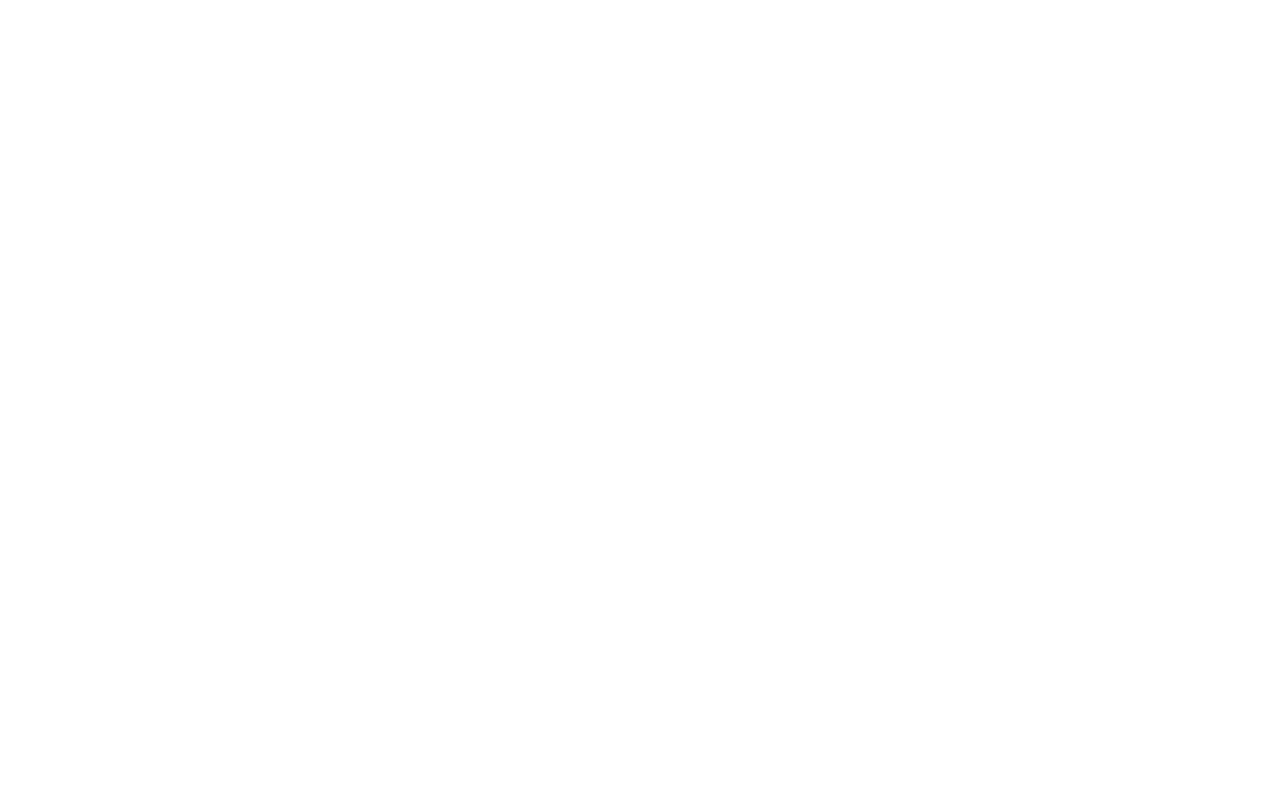
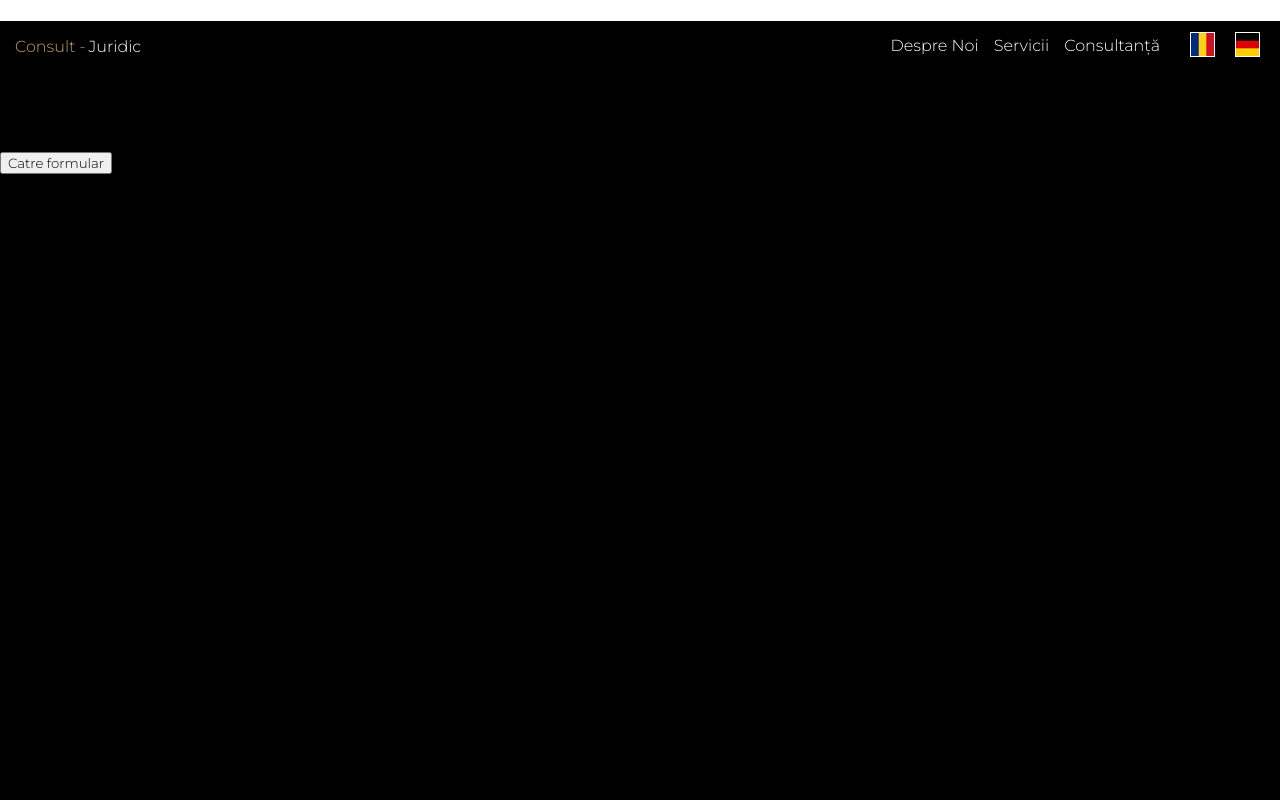
Before and after one commit to Cibuta562/website-juridic, a React (Create React App) app: page /secure/payment/completed in a window 1280 px wide. Before the commit this address had no page. Shown: the top 800 px of the page. Built offline with nearby package versions, Linux system fonts and the light colour scheme.

Commit message:
small changes

```diff
--- a/src/index.js
+++ b/src/index.js
@@ -27,7 +27,7 @@
                     <Route path="/consultanta" element={<Consultanta />} />
                     {/*<Route path="/admin" element={<Admin />} />*/}
                     <Route path="https://cibuta562.github.io/secure/payment/completed" element={<Payment />} />
-                    <Route path="h/secure/payment/completed" element={<Payment />} />
+                    <Route path="/secure/payment/completed" element={<Payment />} />
                     <Route path="/website-juridic" element={<App />} />
                     <Route path="/" element={<App />} />
                 </Routes>
```
